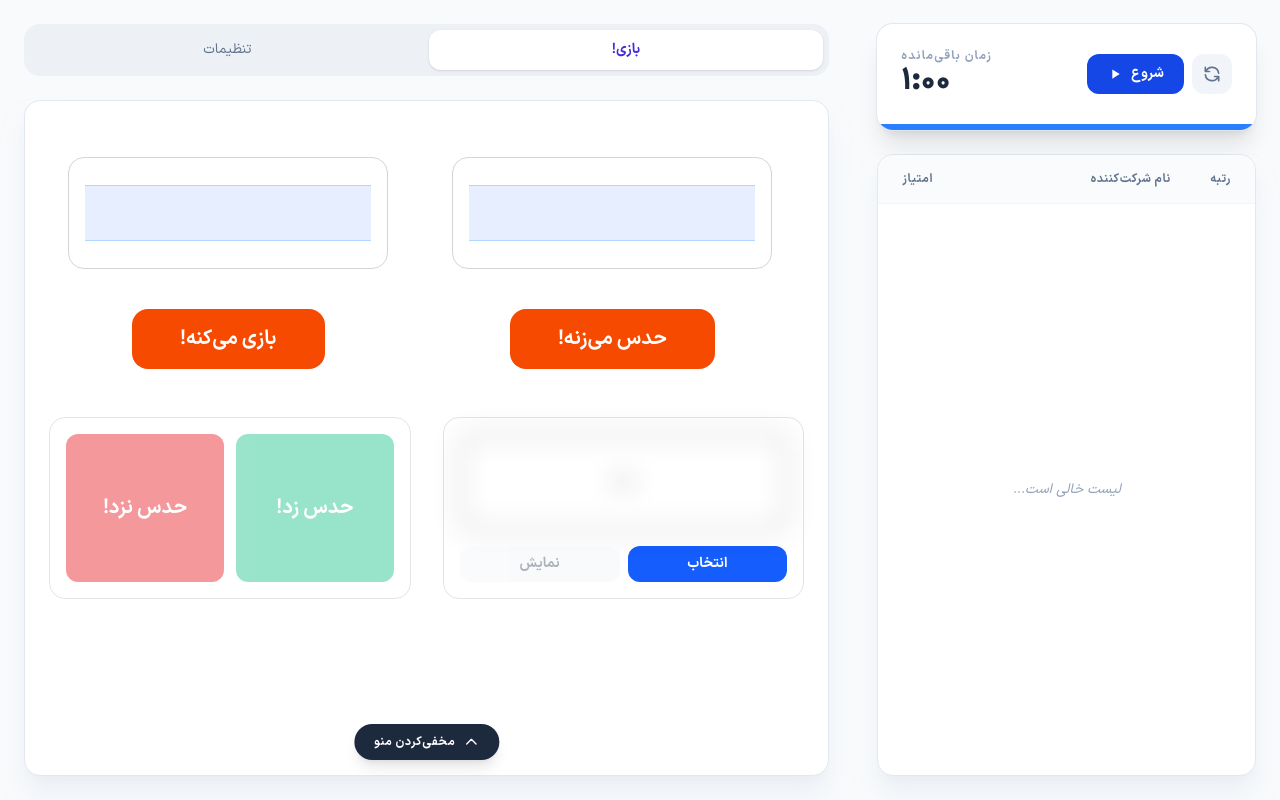
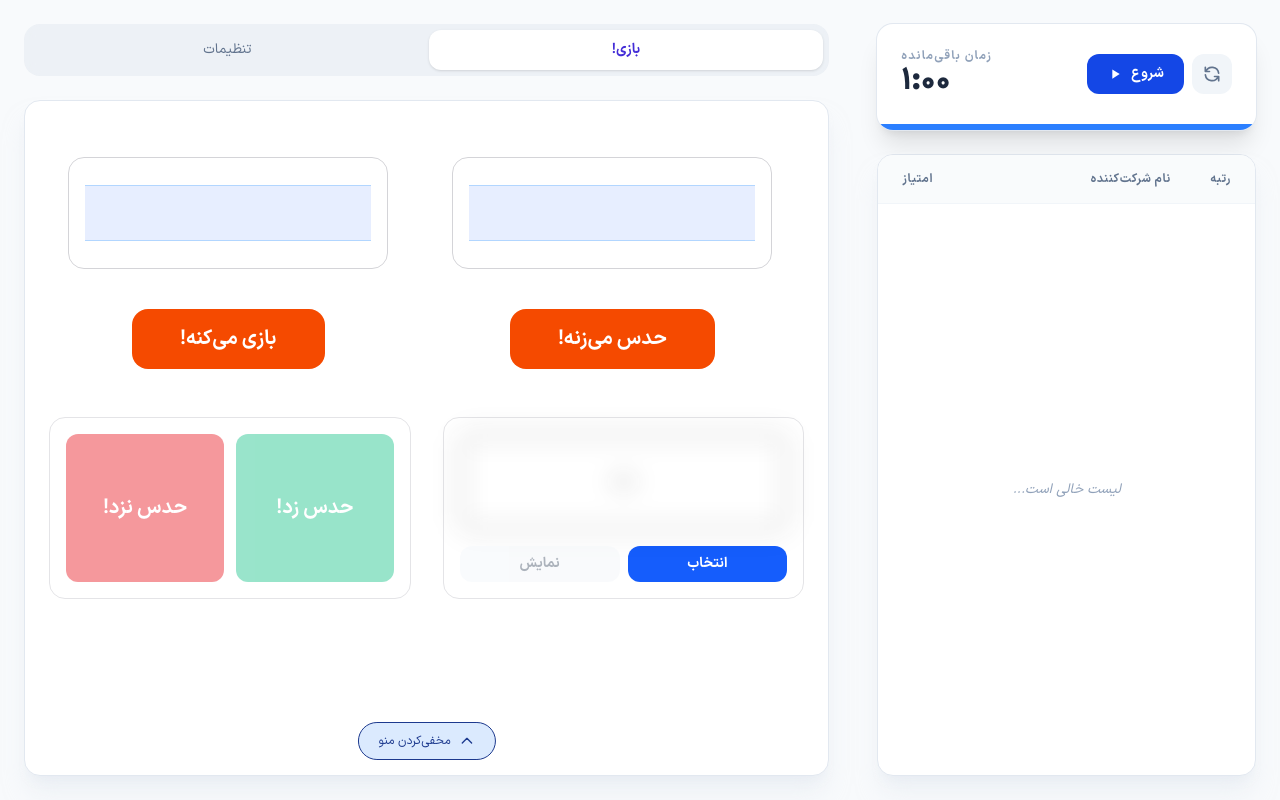
Before and after one commit to maniebra/adabazi, a Next.js app: page / in a window 1280 px wide. Built offline with nearby package versions, Linux system fonts and the light colour scheme.

Commit message:
remove modal if guesser score is 0

```diff
--- a/app/ui/base/guess-result.tsx
+++ b/app/ui/base/guess-result.tsx
@@ -46,7 +46,7 @@ export default function GuessResultWidget() {
 
         applyScore(actor, score_to_actor);
 
-        if (finalGuesser) {
+        if (finalGuesser && score_to_guesser > 0) {
             applyScore(finalGuesser, score_to_guesser);
             dispatch(setGuesser(finalGuesser));
         }
@@ -60,11 +60,19 @@ export default function GuessResultWidget() {
     const onGuessed = () => {
         if (!actor || !currentWord) return;
 
+        // 🚫 no guesser score → no modal, ever
+        if (score_to_guesser === 0) {
+            resolveRound(null);
+            return;
+        }
+
+        // 👤 manual guesser selection mode
         if (!singleGuesser) {
             setModalOpen(true);
             return;
         }
 
+        // 🎯 single guesser mode
         resolveRound(guesser);
     };
 
--- a/app/ui/base/tabbed-layout.tsx
+++ b/app/ui/base/tabbed-layout.tsx
@@ -1,19 +1,18 @@
 "use client";
 
-import { Children, ReactNode, useState } from "react";
+import {Children, ReactNode, useState} from "react";
 import clsx from "clsx";
-import { AnimatePresence, motion } from "framer-motion";
+import {AnimatePresence, motion} from "framer-motion";
 
 interface TabbedLayoutProps {
     children: ReactNode;
-    titles: string[]; // Manually passed list of names
+    titles: string[];
 }
 
-export default function TabbedLayout({ children, titles }: TabbedLayoutProps) {
+export default function TabbedLayout({children, titles}: TabbedLayoutProps) {
     const [active, setActive] = useState(0);
     const [tabsVisible, setTabsVisible] = useState(true);
 
-    // Convert children to an array so we can pick the active one by index
     const contentArray = Children.toArray(children);
 
     return (
@@ -21,13 +20,12 @@ export default function TabbedLayout({ children, titles }: TabbedLayoutProps) {
             dir="rtl"
             className="relative flex h-full min-h-0 w-full flex-col"
         >
-            {/* Tab Bar Container */}
             <AnimatePresence>
                 {tabsVisible && (
                     <motion.div
-                        initial={{ height: 0, opacity: 0 }}
-                        animate={{ height: "auto", opacity: 1 }}
-                        exit={{ height: 0, opacity: 0 }}
+                        initial={{height: 0, opacity: 0}}
+                        animate={{height: "auto", opacity: 1}}
+                        exit={{height: 0, opacity: 0}}
                         className="overflow-hidden"
                     >
                         <div className="px-6 pt-6">
@@ -52,7 +50,7 @@ export default function TabbedLayout({ children, titles }: TabbedLayoutProps) {
                                                 <motion.span
                                                     layoutId="activeTab"
                                                     className="absolute inset-0 rounded-xl bg-white shadow-sm"
-                                                    transition={{ type: "spring", duration: 0.5, bounce: 0.2 }}
+                                                    transition={{type: "spring", duration: 0.5, bounce: 0.2}}
                                                 />
                                             )}
                                             <span className="relative z-10 truncate">{title}</span>
@@ -65,45 +63,43 @@ export default function TabbedLayout({ children, titles }: TabbedLayoutProps) {
                 )}
             </AnimatePresence>
 
-            {/* Content Area */}
             <div className="relative flex-1 min-h-0 p-6">
-                <div className="h-full overflow-hidden rounded-2xl border border-slate-200 bg-white shadow-xl shadow-slate-200/50">
+                <div
+                    className="h-full overflow-hidden rounded-2xl border border-slate-200 bg-white shadow-xl shadow-slate-200/50">
                     <AnimatePresence mode="wait">
                         <motion.div
                             key={active}
                             className="h-full overflow-auto p-6"
-                            initial={{ opacity: 0, x: 15 }}
-                            animate={{ opacity: 1, x: 0 }}
-                            exit={{ opacity: 0, x: -15 }}
-                            transition={{ duration: 0.2, ease: "easeInOut" }}
+                            initial={{opacity: 0, x: 15}}
+                            animate={{opacity: 1, x: 0}}
+                            exit={{opacity: 0, x: -15}}
+                            transition={{duration: 0.2, ease: "easeInOut"}}
                         >
-                            {/* Render the content corresponding to the active index */}
                             {contentArray[active]}
                         </motion.div>
                     </AnimatePresence>
                 </div>
             </div>
 
-            {/* Floating Toggle Button */}
             <div className="absolute bottom-10 left-1/2 z-30 -translate-x-1/2">
                 <button
                     onClick={() => setTabsVisible((v) => !v)}
                     className={clsx(
-                        "flex items-center gap-2 rounded-full px-5 py-2.5 text-xs font-bold uppercase tracking-wider shadow-lg transition-all active:scale-95 text-white",
-                        tabsVisible ? "bg-slate-800 hover:bg-slate-700" : "bg-indigo-600 hover:bg-indigo-500"
+                        "flex items-center gap-2 rounded-full px-5 py-2.5 text-xs uppercase transition-all active:scale-95 text-blue-900 hover:text-white border-1 border-blue-900 hover:border-blue-500",
+                        tabsVisible ? "bg-blue-100 hover:bg-blue-500" : "bg-blue-100 hover:bg-blue-500"
                     )}
                 >
                     {tabsVisible ? (
                         <>
                             <svg className="h-4 w-4" fill="none" viewBox="0 0 24 24" stroke="currentColor">
-                                <path strokeLinecap="round" strokeLinejoin="round" strokeWidth={2} d="M5 15l7-7 7 7" />
+                                <path strokeLinecap="round" strokeLinejoin="round" strokeWidth={2} d="M5 15l7-7 7 7"/>
                             </svg>
                             مخفی‌کردن منو
                         </>
                     ) : (
                         <>
                             <svg className="h-4 w-4" fill="none" viewBox="0 0 24 24" stroke="currentColor">
-                                <path strokeLinecap="round" strokeLinejoin="round" strokeWidth={2} d="M19 9l-7 7-7-7" />
+                                <path strokeLinecap="round" strokeLinejoin="round" strokeWidth={2} d="M19 9l-7 7-7-7"/>
                             </svg>
                             نمایش منو
                         </>
```
